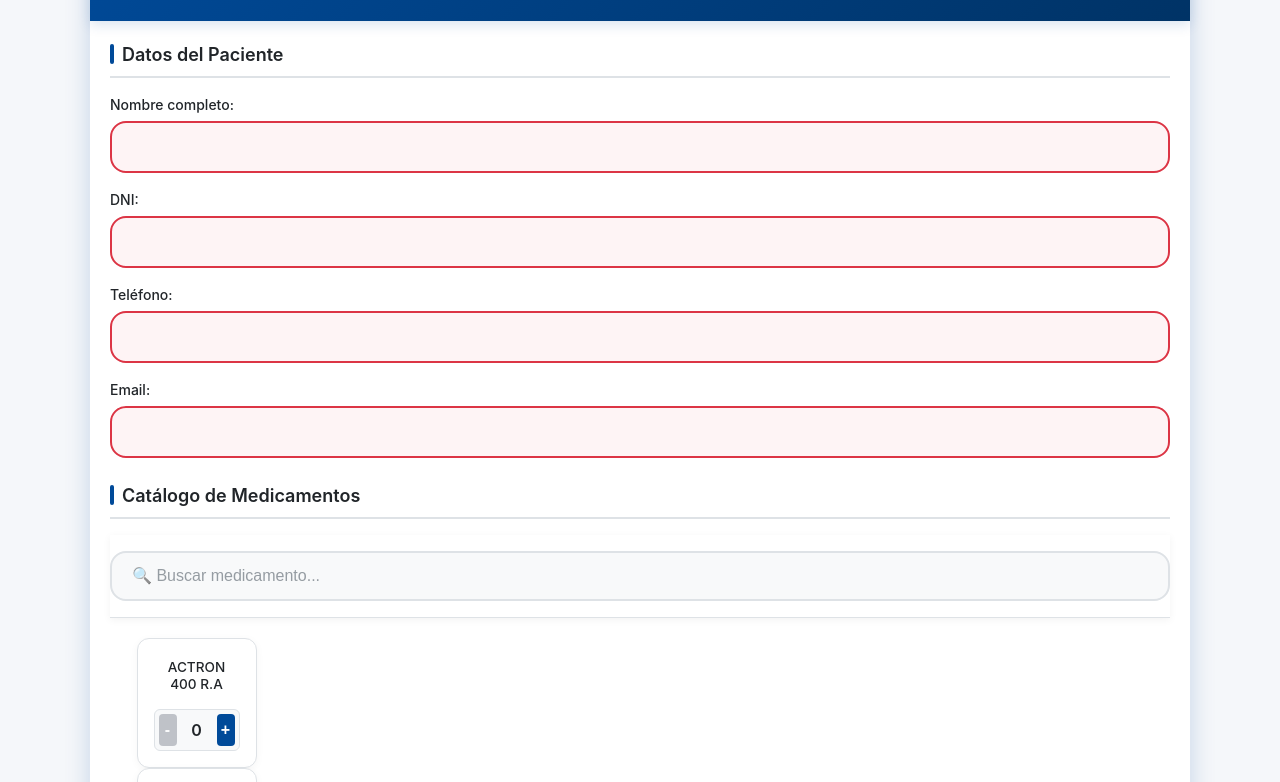
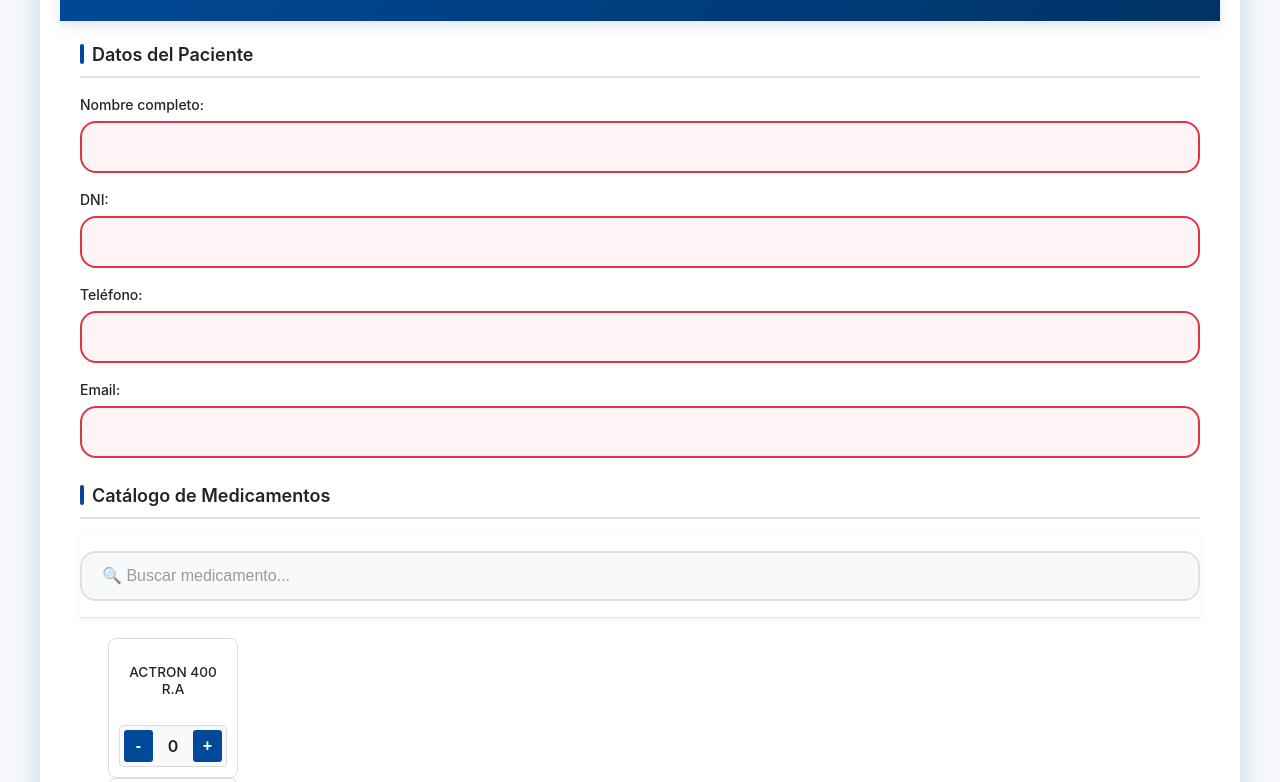
Before and after one commit to marianostiffler-netizen/Formulariomedicamentosjuli, a website: page index.html in a window 1280 px wide. Shown: the part 101-883 px from the top of the page. Drawn offline with Linux system fonts and the light colour scheme.

Commit message:
Fix definitivo: contenedor 1200px, grilla 130px auto-fill, tarjetas 130x140px perfectas

```diff
--- a/styles.css
+++ b/styles.css
@@ -205,35 +205,28 @@ main {
 }
 
 .container {
-    width: 95% !important;
-    max-width: 1100px !important; /* Esto evita que se estire en PC */
-    margin: 20px auto !important;
-    display: block !important;
+    max-width: 1200px !important;
+    margin: 0 auto !important;
+    padding: 20px;
 }
+
 #medications-grid {
     display: grid !important;
-    grid-template-columns: repeat(auto-fill, 120px) !important;
-    gap: 15px !important;
-    padding: 10px;
+    grid-template-columns: repeat(auto-fill, 130px) !important;
+    gap: 10px !important;
     justify-content: center !important;
 }
 
-@media (max-width: 600px) { #medications-grid { grid-template-columns: repeat(2, 1fr) !important; /* 2 columnas en celu */ } }
-
 .medication-card {
-    background: var(--card-bg);
-    border: 1px solid var(--border-color);
-    border-radius: 12px;
-    padding: 8px;
-    box-shadow: 0 2px 8px rgba(0, 0, 0, 0.04);
-    transition: var(--transition);
-    position: relative;
-    width: 120px !important;
-    height: 120px !important;
-    display: flex;
-    flex-direction: column;
-    justify-content: space-between;
-    text-align: center;
+    width: 130px !important;
+    height: 140px !important;
+    display: flex !important;
+    flex-direction: column !important;
+    justify-content: space-between !important;
+    padding: 10px !important;
+    border: 1px solid #ddd !important;
+    border-radius: 8px !important;
+    background: white !important;
 }
 
 .medication-card:hover {
@@ -251,7 +244,7 @@ main {
 .medication-name {
     font-weight: 500;
     color: var(--text-primary);
-    font-size: 0.65rem;
+    font-size: 0.8rem;
     line-height: 1.0;
     margin-bottom: 6px;
     flex: 1;
@@ -268,20 +261,20 @@ main {
     align-items: center;
     justify-content: space-between;
     background: #f8f9fa;
-    border-radius: 6px;
+    border-radius: 4px;
     padding: 2px;
-    border: 1px solid var(--border-color);
+    border: 1px solid #ddd;
     gap: 2px;
 }
 
 .quantity-btn {
-    width: 20px;
-    height: 20px;
+    width: 18px;
+    height: 18px;
     border: none;
     background: var(--primary-color);
     color: white;
-    border-radius: 4px;
-    font-size: 0.8rem;
+    border-radius: 3px;
+    font-size: 0.7rem;
     font-weight: 600;
     cursor: pointer;
     transition: var(--transition);
@@ -292,27 +285,11 @@ main {
     appearance: none;
 }
 
-.quantity-btn:hover {
-    background: var(--primary-dark);
-    transform: scale(1.05);
-}
-
-.quantity-btn:active {
-    transform: scale(0.95);
-}
-
-.quantity-btn:disabled {
-    background: var(--secondary-color);
-    opacity: 0.4;
-    cursor: not-allowed;
-    transform: none;
-}
-
 .quantity-display {
     font-weight: 600;
     color: var(--text-primary);
-    font-size: 0.8rem;
-    min-width: 16px;
+    font-size: 0.7rem;
+    min-width: 14px;
     text-align: center;
 }
 
```
